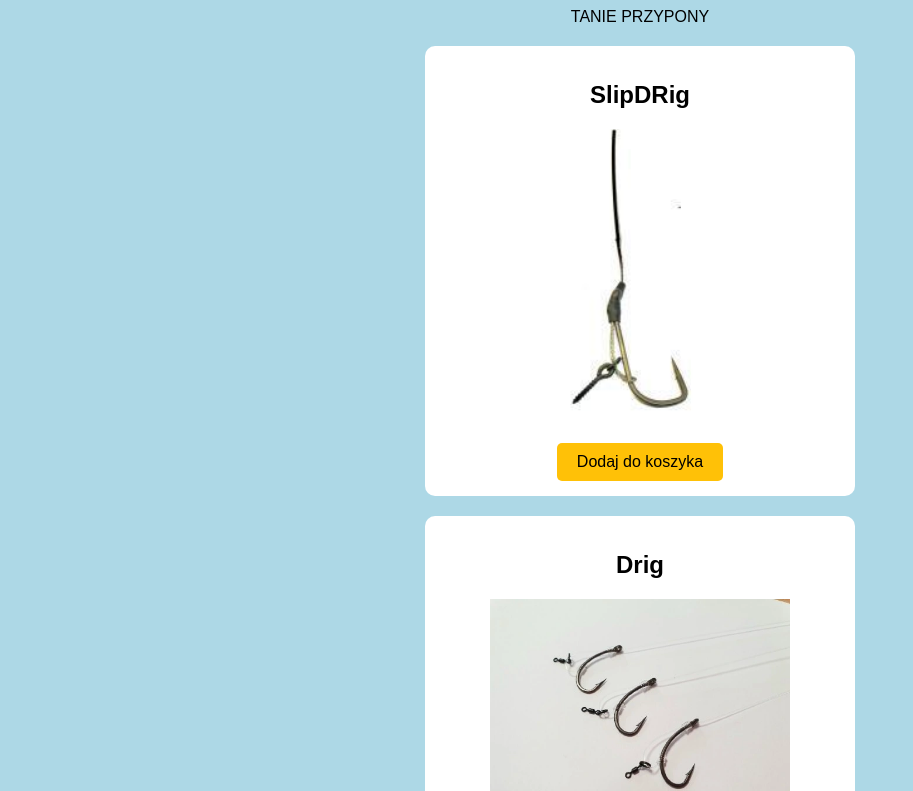
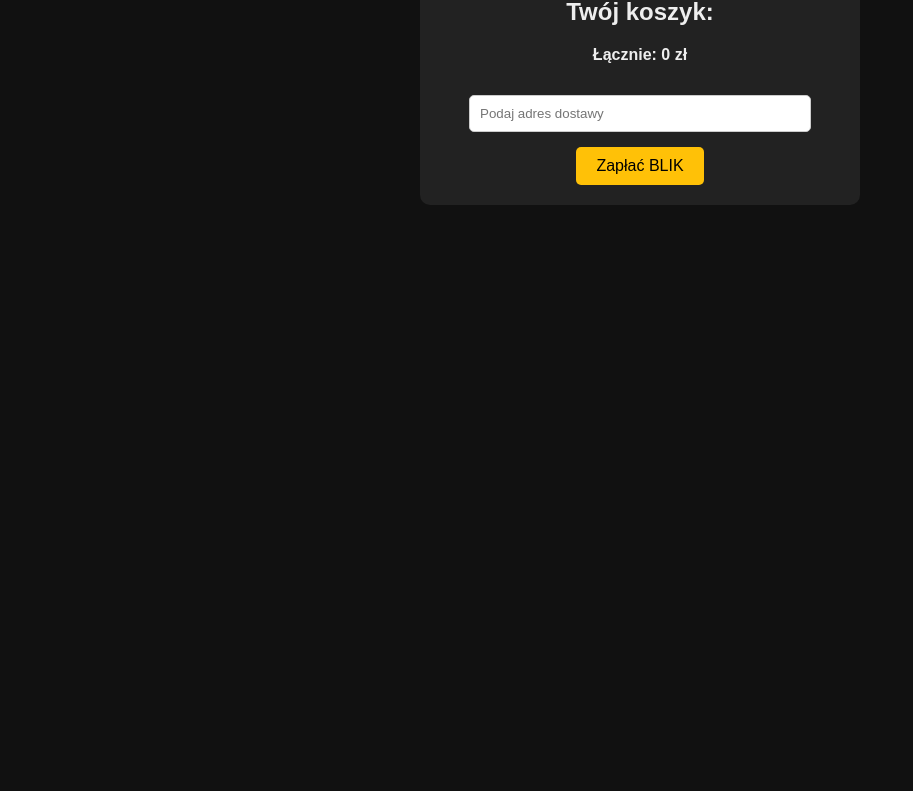
Before and after one commit to mailcarp/mailcarp, a plain HTML site: page koszyk.html in a window 1280 px wide. Shown: the part 72-863 px from the top of the page, without its empty margins (0-913 px from the left). After the commit the page ends 800 px from the top, so only its background shows below. Drawn offline with Linux system fonts and the light colour scheme.

Commit message:
Add files via upload

```diff
--- a/koszyk.html
+++ b/koszyk.html
@@ -2,76 +2,122 @@
 <html lang="pl">
 <head>
   <meta charset="UTF-8">
-  <title>Sklep</title>
+  <title>Koszyk</title>
   <style>
     body {
+      background-color: #111;
+      color: #eee;
       font-family: Arial, sans-serif;
-      background-color: lightblue;
       text-align: center;
     }
-    .product {
-      background: white;
+    .koszyk {
+      background-color: #222;
+      padding: 20px;
+      margin: 30px auto;
+      max-width: 400px;
       border-radius: 10px;
-      padding: 15px;
-      margin: 20px auto;
-      max-width: 400px;
-    }
-    img {
-      width: 300px;
     }
     button {
-      margin-top: 10px;
+      margin-top: 15px;
       padding: 10px 20px;
       font-size: 16px;
+      background-color: #ffc107;
       border: none;
       border-radius: 5px;
-      background-color: #ffc107;
       cursor: pointer;
     }
-    .koszyk-btn {
-      position: fixed;
-      top: 10px;
-      left: 10px;
+    .usun {
+      background-color: crimson;
+      color: white;
+      margin-left: 10px;
+    }
+    ul {
+      list-style: none;
+      padding: 0;
+    }
+    li {
+      margin: 10px 0;
+    }
+    input[type="text"] {
+      padding: 10px;
+      margin-top: 15px;
+      width: 80%;
+      border-radius: 5px;
+      border: 1px solid #ccc;
+    }
+    .suma {
+      font-weight: bold;
+      margin-top: 15px;
     }
   </style>
 </head>
 <body>
-  <div class="koszyk-btn">
-    <button onclick="location.href='koszyk.html'">🛒 Koszyk</button>
-  </div>
+  <div class="koszyk">
+    <h2>Twój koszyk:</h2>
+    <ul id="lista"></ul>
+    <p class="suma">Łącznie: <span id="suma">0</span> zł</p>
 
-  <h1>SIEMKA!</h1>
-  <p>TANIE PRZYPONY</p>
-
-  <div class="product">
-    <h2>SlipDRig</h2>
-    <img src="slipdrig.png" alt="SlipDRig">
-    <br>
-    <button onclick="addToCart('SlipDRig', 7)">Dodaj do koszyka</button>
-  </div>
-
-  <div class="product">
-    <h2>Drig</h2>
-    <img src="drig.png" alt="Drig">
-    <br>
-    <button onclick="addToCart('Drig', 7)">Dodaj do koszyka</button>
+    <input type="text" id="adres" placeholder="Podaj adres dostawy"><br>
+    <button onclick="zaplac()">Zapłać BLIK</button>
   </div>
 
   <script>
-    function addToCart(name, price) {
-      let cart = JSON.parse(localStorage.getItem('koszyk')) || [];
+    const ceny = {
+      "SlipDRig": 7,
+      "Drig": 7
+    };
 
-      // Sprawdź czy już istnieje taki produkt
-      let found = cart.find(p => p.nazwa === name);
-      if (found) {
-        found.ilosc += 1;
-      } else {
-        cart.push({ nazwa: name, cena: price, ilosc: 1 });
+    let koszyk = JSON.parse(localStorage.getItem('koszyk')) || [];
+
+    function wyswietlKoszyk() {
+      const lista = document.getElementById("lista");
+      const sumaEl = document.getElementById("suma");
+      lista.innerHTML = "";
+      let suma = 0;
+
+      koszyk.forEach((produkt, index) => {
+        const li = document.createElement("li");
+        const cena = ceny[produkt] || 0;
+        suma += cena;
+
+        li.textContent = `${produkt} – ${cena} zł`;
+
+        const usunBtn = document.createElement("button");
+        usunBtn.textContent = "Usuń";
+        usunBtn.classList.add("usun");
+        usunBtn.onclick = () => {
+          koszyk.splice(index, 1);
+          localStorage.setItem("koszyk", JSON.stringify(koszyk));
+          wyswietlKoszyk();
+        };
+
+        li.appendChild(usunBtn);
+        lista.appendChild(li);
+      });
+
+      sumaEl.textContent = suma;
+    }
+
+    function zaplac() {
+      const adres = document.getElementById("adres").value.trim();
+      if (!adres) {
+        alert("Proszę podać adres dostawy.");
+        return;
       }
 
-      localStorage.setItem('koszyk', JSON.stringify(cart));
-      alert(`${name} dodano do koszyka.`);
+      if (koszyk.length === 0) {
+        alert("Koszyk jest pusty.");
+        return;
+      }
+
+      alert("Dziękujemy za zakupy! Twoje zamówienie zostanie wysłane na: " + adres);
+      localStorage.removeItem("koszyk");
+      koszyk = [];
+      wyswietlKoszyk();
+      document.getElementById("adres").value = "";
     }
+
+    wyswietlKoszyk();
   </script>
 </body>
 </html>
```
